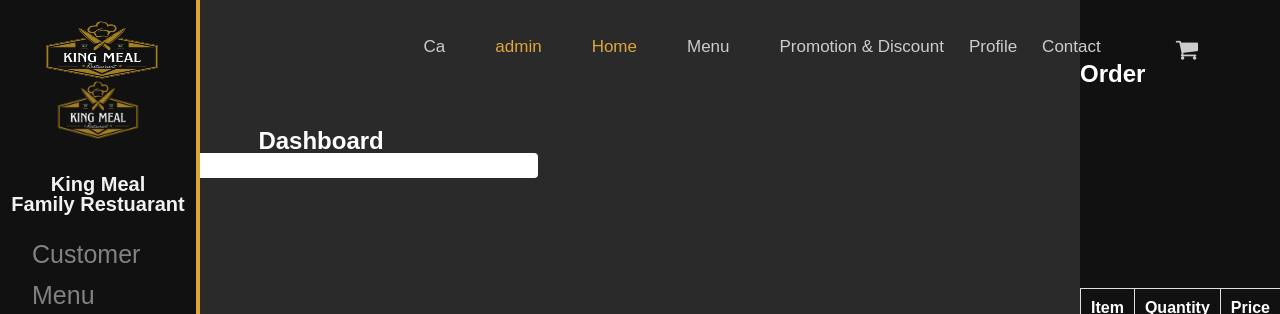
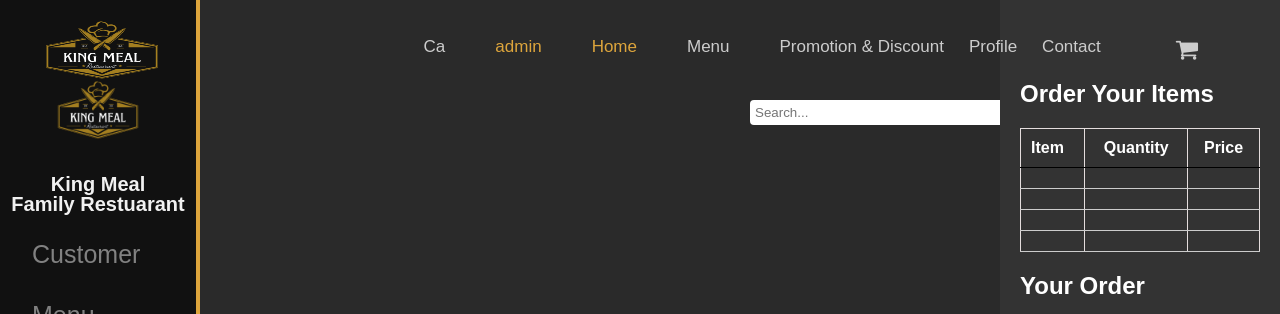
Before and after one commit to tha-rusha/Restaurant, a PHP site: page /pages/chasier.php in a window 1280 px wide. Shown: the top 314 px of the page. Run offline with PHP 8.4, Linux system fonts and the light colour scheme; lists and menus that the app fills with data are empty.

Commit message:
Update chasier.php

```diff
--- a/pages/chasier.php
+++ b/pages/chasier.php
@@ -9,11 +9,16 @@
 </head>
 <body>
 
+<style>
+        .search-bar {
+            position: absolute;
+            top: 100px;
+            right: 10px;
+        }
+    </style>
+
 <header>
     <img src="../images/kingmeal.png" width="140" height="100" >
-
-
-
         <ul class="navlist">
         <li><a href="pages/chasier.php">Ca </a></li>
         <li><a href="pages/dashboard.php" class="active">admin</a></li>
@@ -39,83 +44,108 @@
 <br>
 <section class=search>
 <!-- <div class="topnav"> -->
-    <h1 class="page-name">Dashboard</h1>
+
     <div class="search-bar">
         <input type="text" placeholder="Search...">
     </div>
 <!-- </div> -->
 </section>
 
+
+<a href="dashboard.php" style="display: inline-block; padding: 10px 20px; background-color: #0077FF; color: #FFFFFF; text-align: center; text-decoration: none; border: 2px solid #0077FF; border-radius: 5px;">
+        <img src="/images/kingmeal.png" alt="Button Image" style="width: 100px; height: 100px;">
+    </a>
+
 <div class="sidenav">
     <div class="logo">
         <img src="../images/kingmeal.png" alt="Your Logo">
         <h1>King Meal<br>Family Restuarant</h1>
     </div>
-    <a href="../index.php">Customer</a>
-    <a href="#">Menu</a>
-    <a href="#">Profile</a>
-    <a href="#">Help</a>
+    <a href="../index.php" style="margin-top: 10px;">Customer</a>
+    <a href="#" style="margin-top: 20px;">Menu</a>
+    <a href="#" style="margin-top: 20px;">Profile</a>
+    <a href="#" style="margin-top: 20px;">Help</a>
 </div>
 
-<div class="sidenav-r">
-<div class="sidebar right">
-    <h2>Order</h2>
+<!-- Rest of your HTML code -->
 
-      <table class="order-table">
+<div class="center" style="text-align: center;">
+    <img src="../images/promo/101.png" width="200" height="400" alt="Pasta">
+</div>
+
+<!-- Rest of your HTML code -->
+
+
+
+
+<div class="sidenav-r" style="width: 280px; height: 100%; position: fixed; top: 0; right: 0; background-color: #333; overflow-y: scroll;">
+    <div class="sidebar right" style="padding: 20px; color: #fff;">
+
+
+    <h2>Order Your Items </h2>
+
+    <table class="order-table" style="width: 100%; border-collapse: collapse; margin-top: 20px;">
     <thead>
         <tr>
-            <th>Item</th>
-            <th>Quantity</th>
-            <th>Price</th>
+            <th style="padding: 10px; text-align: left; border-bottom: 1px solid #000;">Item</th>
+            <th style="padding: 10px; text-align: center; border-bottom: 1px solid #000;">Quantity</th>
+            <th style="padding: 10px; text-align: center; border-bottom: 1px solid #000;">Price</th>
         </tr>
     </thead>
     <tbody>
         <tr>
-            <td></td>
-            <td></td>
-            <td></td>
+            <td style="padding: 10px; text-align: left; border-bottom: 1px solid #ccc;"></td>
+            <td style="padding: 10px; text-align: center; border-bottom: 1px solid #ccc;"></td>
+            <td style="padding: 10px; text-align: center; border-bottom: 1px solid #ccc;"></td>
         </tr>
         <tr>
-            <td></td>
-            <td></td>
-            <td></td>
+            <td style="padding: 10px; text-align: left; border-bottom: 1px solid #ccc;"></td>
+            <td style="padding: 10px; text-align: center; border-bottom: 1px solid #ccc;"></td>
+            <td style="padding: 10px; text-align: center; border-bottom: 1px solid #ccc;"></td>
         </tr>
         <tr>
-            <td></td>
-            <td></td>
-            <td></td>
+            <td style="padding: 10px; text-align: left; border-bottom: 1px solid #ccc;"></td>
+            <td style="padding: 10px; text-align: center; border-bottom: 1px solid #ccc;"></td>
+            <td style="padding: 10px; text-align: center; border-bottom: 1px solid #ccc;"></td>
         </tr>
         <tr>
-            <td></td>
-            <td></td>
-            <td></td>
+            <td style="padding: 10px; text-align: left; border-bottom: 1px solid #ccc;"></td>
+            <td style="padding: 10px; text-align: center; border-bottom: 1px solid #ccc;"></td>
+            <td style="padding: 10px; text-align: center; border-bottom: 1px solid #ccc;"></td>
         </tr>
     </tbody>
 </table>
-      <br>
-      <h2> Your Order </h2>
+
+<h2 style="margin-top: 20px;"> Your Order </h2>
 <div class="order-total">
-
-        <table class="order-total-table"><br>
+    <table class="order-total-table" style="width: 100%; border-collapse: collapse; margin-top: 10px;">
         <tr>
-            <th></th>
-            <td></td>
+            <th style="padding: 20px; text-align: left; border-bottom: 1px solid #000;"></th>
+            <td style="padding: 20px; text-align: right; border-bottom: 1px solid #000;"></td>
         </tr>
         <tr>
-            <th>Sub Total</th>
-            <td>:</td>
+            <th style="padding: 20px; text-align: left; border-bottom: 1px solid #000;">Sub Total  :</th>
+
         </tr>
         <tr>
-            <th>Discount</th>
-            <td>:</td>
+            <th style="padding: 20px; text-align: left; border-bottom: 1px solid #000;">Discount  :</th>
+
         </tr>
         <tr>
-         <th>Total</th>
-            <td>:</td>
+            <th style="padding: 20px; text-align: left;">Total  :</th>
+
         </tr>
+    </table>
+</div>
 
-        </table>
 
+      </div>
+
+      <button style="background-color: orange; color: black; padding: 10px 20px; border: none; border-radius: 5px; cursor: pointer; font-size: 16px; font-weight: bold; margin-top: 20px; margin-left: auto; margin-right: auto; display: block;">Place Order</button>
+
+
+        <!-- Your content here -->
+    </div>
 </div>
 
 
```
Lines whose indentation alone changed are shown as unchanged.
